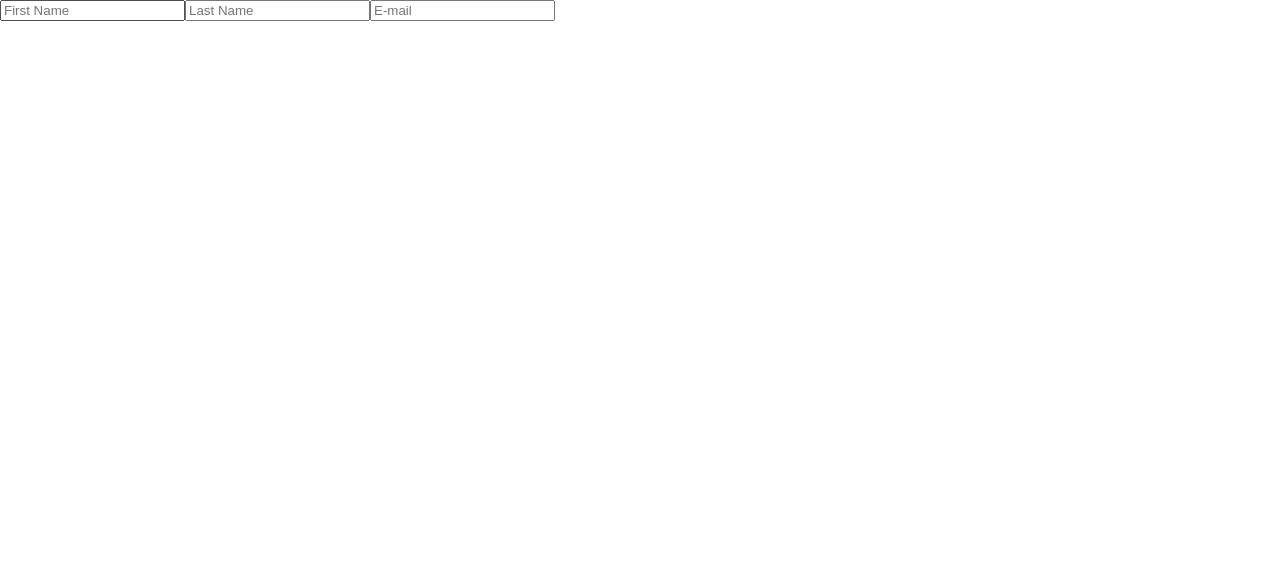
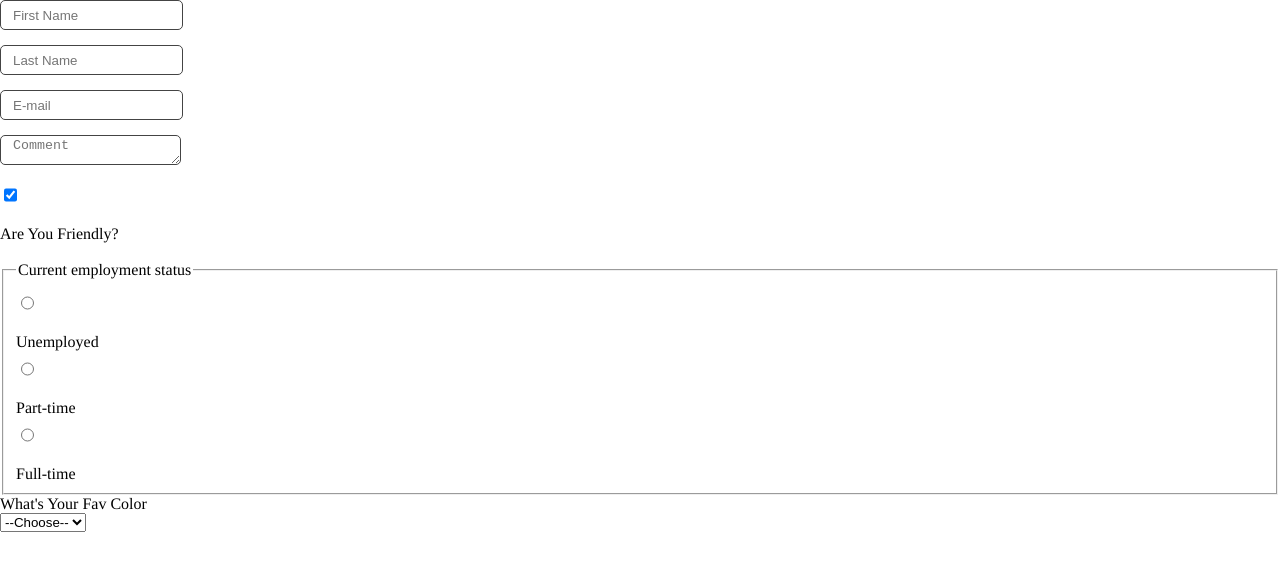
Before and after one commit to Zahraalbrassi/Meme-Generator, a React (Create React App) app: page / in a window 1280 px wide. Shown: the top 570 px of the page. Built offline with nearby package versions, Linux system fonts and the light colour scheme.

Commit message:
I am Inevitable

```diff
--- a/src/App.css
+++ b/src/App.css
@@ -103,3 +103,19 @@ width: 20px;
   margin: 4px;
   border-radius: 5px;
 }
+input{
+  margin-bottom: 15px;
+  height: 30px;
+  text-indent: 10px;
+  border: 1px solid #444;
+  border-radius: 5px;
+  display: block;
+}
+textarea{
+  margin-bottom: 15px;
+  height: 30px;
+  text-indent: 10px;
+  border: 1px solid #444;
+  border-radius: 5px;
+  display: block;
+}
--- a/src/App.js
+++ b/src/App.js
@@ -33,15 +33,20 @@ const jokeElement = jokeData.map(joke =>{
    const [dataform, setDataForm]= React.useState({
     firstName : "",
     lastName : "",
-    email:""
-   })
+    email:"",
+    comment:"",
+    isFriendly: true,
+    employment : "",
+  favColor:""
+  })
 
-console.log(dataform)
+console.log(dataform.favColor)
    function handelChange(event){
+    const {name, value, type, checked} = event.target
 setDataForm(prevDataForm => {
   return {
     ...prevDataForm,
-    [event.target.name]: event.target.value
+    [name]:type=== "checkbox" ? checked :value
   }
 })
 }
@@ -71,6 +76,70 @@ onChange={handelChange}
 name="email"
 value={dataform.email}
 />
+<textarea
+placeholder='Comment'
+onChange={handelChange}
+name='comment'
+value={dataform.comment} />
+ <input
+ type='checkbox'
+ id='isFriendly'
+ name='isFriendly'
+ checked={dataform.isFriendly}
+ onChange={handelChange}/>
+ <label  htmlFor='isFriendly'> Are You Friendly?</label>
+ <br/>
+ <br />
+
+            <fieldset>
+                <legend>Current employment status</legend>
+
+                <input
+                    type="radio"
+                    id="unemployed"
+                    name='employment'
+                   value="unemployed"
+                   checked={dataform.employment === "unemployed"}
+                   onChange ={handelChange}
+                />
+                <label htmlFor="unemployed">Unemployed</label>
+                <br />
+
+                <input
+                    type="radio"
+                    id="part-time"
+                    name='employment'
+                    value="part-time"
+                    checked={dataform.employment === "part-time}"}
+                    onChange ={handelChange}
+                />
+                <label htmlFor="part-time">Part-time</label>
+                <br />
+
+                <input
+                    type="radio"
+                    id="full-time"
+                    name='employment'
+                    value="full-time"
+                    checked={dataform.employment === "full-time" }
+                    onChange ={handelChange}
+                />
+                <label htmlFor="full-time">Full-time</label>
+                <br />
+
+            </fieldset>
+            <label htmlFor='favColor' > What's Your Fav Color</label>
+            <br/>
+            <select id='favColor' value={dataform.favColor} name ="favColor" onChange={handelChange}>
+            <option value="">--Choose--</option>
+              <option value="red">Red</option>
+              <option value="orange">Orange</option>
+              <option value="yellow">Yellow</option>
+              <option value="green"> Greem</option>
+              <option value="blue">Blue</option>
+              <option value="indigo">Indigo</option>
+              <option value="violat">violat</option>
+            </select>
 </form>
      </div>
   );
```
